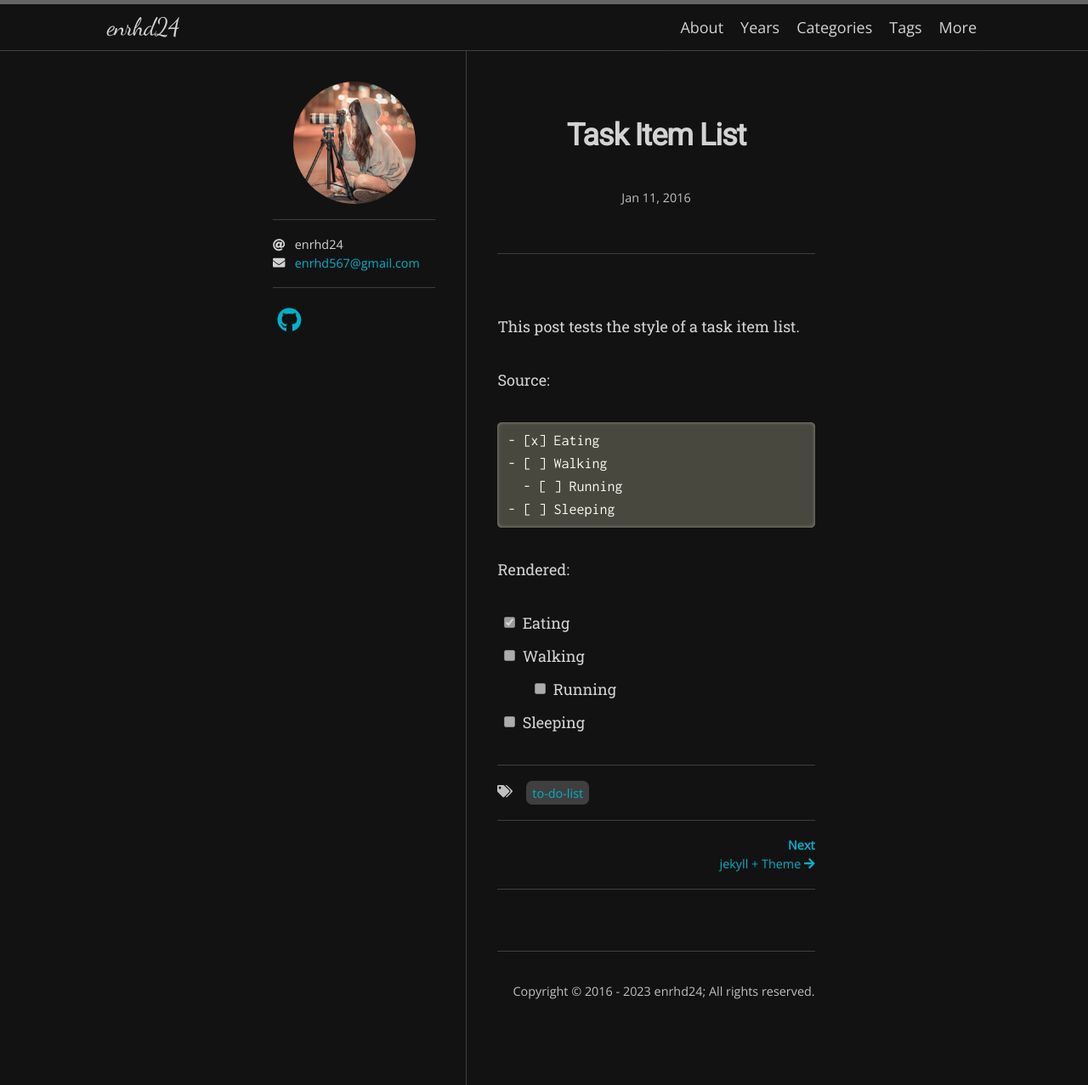
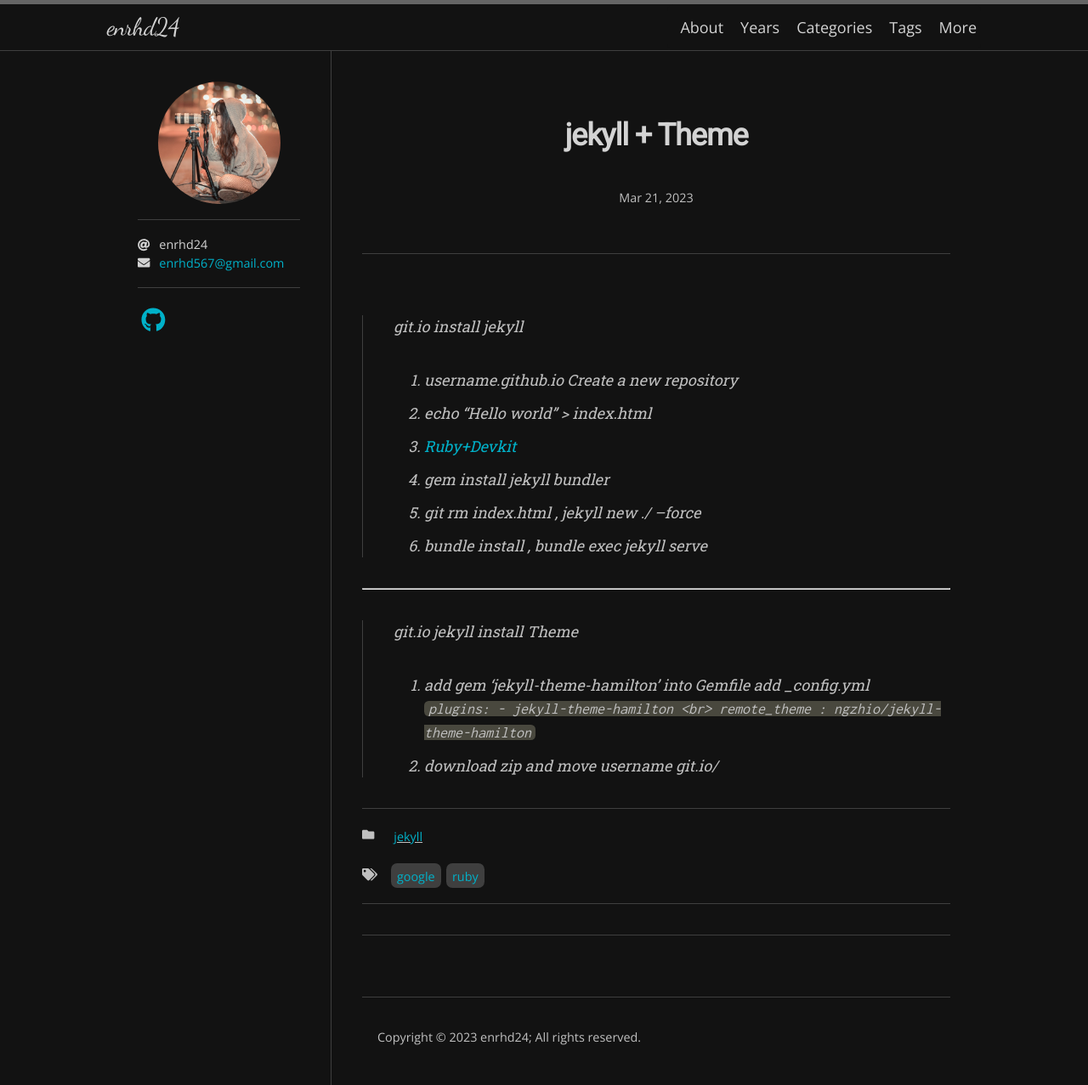
Before and after one commit to enrhd24/enrhd24.github.io, a Jekyll site: the page built from _posts/2016-01-11-task-item-list.md, in a window 1280 px wide. Shown: the whole page at 85% size. Built offline with Jekyll 4.4.1, drawn with Linux system fonts in a browser that asks for light colours; nearby versions of some CDN libraries; some web fonts are replaced.

Commit message:
jekyll install and jekyll Theme Tag

````diff
--- a/_posts/2016-01-11-task-item-list.md
+++ b/_posts/2016-01-11-task-item-list.md
@@ -1,23 +1,25 @@
 ---
 layout: post
-title: Task Item List
-tags: [to-do list]
+title: "jekyll + Theme"
+date: 2023-03-21 12:20:00 +0900
+categories: jekyll
+tag: [ruby, google]
 ---
 
-This post tests the style of a task item list.
+> git.io install jekyll
+1. username.github.io Create a new repository
+2. echo "Hello world" > index.html
+3. [Ruby+Devkit](https://rubyinstaller.org/downloads/)
+4. gem install jekyll bundler
+5. git rm index.html , jekyll new ./ --force
+6. bundle install , bundle exec jekyll serve
 
-Source:
+---
 
-```markdown
-- [x] Eating
-- [ ] Walking
-  - [ ] Running
-- [ ] Sleeping
-```
-
-Rendered:
-
-- [x] Eating
-- [ ] Walking
-  - [ ] Running
-- [ ] Sleeping
+> git.io jekyll install Theme
+1. add gem 'jekyll-theme-hamilton' into Gemfile
+   add _config.yml <br>
+   ``` plugins: - jekyll-theme-hamilton <br>
+        remote_theme : ngzhio/jekyll-theme-hamilton
+   ```
+2. download zip and move username git.io/
````
Also changed, not shown: _posts/2023-03-21-jekyllTheme.md (deleted, +0 -6 lines).
